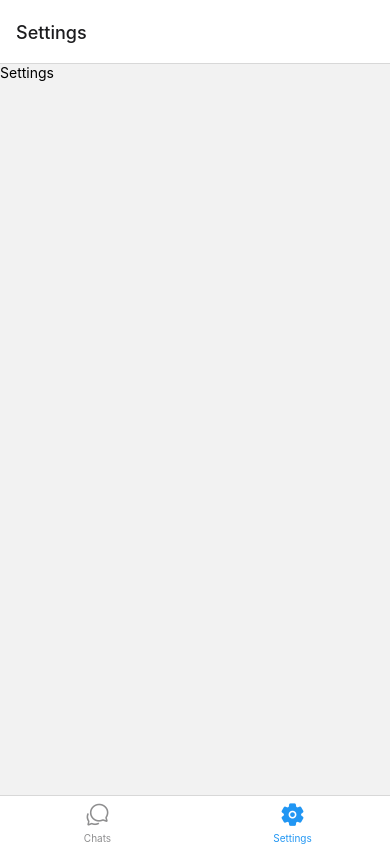
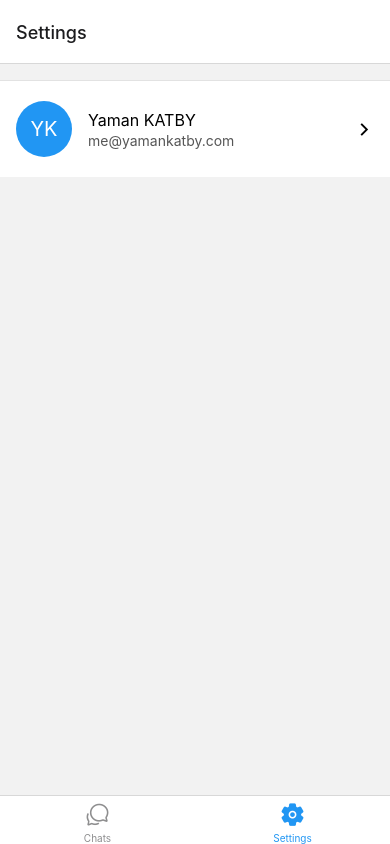
Before and after one commit to mehmetenfa/basic-chate-app, a React Native app: screen /Settings in a window 390 px wide. Built offline with nearby package versions, Linux system fonts and the light colour scheme.

Commit message:
border color add config folder

```diff
--- a/components/ContactRow.js
+++ b/components/ContactRow.js
@@ -3,9 +3,9 @@ import { Text, StyleSheet, TouchableOpacity, View } from "react-native";
 import { Ionicons } from "@expo/vector-icons";
 import {colors} from '../config/constants'
 
-const ContactRow = ({ name, subtitle, onPress }) => {
+const ContactRow = ({ name, subtitle, onPress, style }) => {
   return (
-    <TouchableOpacity style={styles.row} onPress={onPress}>
+    <TouchableOpacity style={[styles.row, style]} onPress={onPress}>
       <View style={styles.avatar}>
         <Text style={styles.avatarLabel}>
           {name
--- a/components/Separator.js
+++ b/components/Separator.js
@@ -1,5 +1,6 @@
 import React from "react";
-import { Text, View, StyleSheet } from "react-native";
+import { View, StyleSheet } from "react-native";
+import { colors } from '../config/constants'
 
 const Separator = () => {
   return <View style={styles.separator} />;
@@ -8,7 +9,7 @@ const Separator = () => {
 const styles = StyleSheet.create({
   separator: {
     height: StyleSheet.hairlineWidth,
-    backgroundColor: "#E2E2E2",
+    backgroundColor: colors.border,
     marginStart: 88,
   },
 });
--- a/config/constants.js
+++ b/config/constants.js
@@ -1,3 +1,4 @@
 export const colors = {
-    primary: '#2196f3'
+    primary: '#2196f3',
+    border: '#E2E2E2',
 }
--- a/screens/Settings.js
+++ b/screens/Settings.js
@@ -1,10 +1,27 @@
-import React from 'react'
-import {Text} from 'react-native'
+import React from "react";
+import { Text, View, StyleSheet } from "react-native";
+import ContactRow from "../components/ContactRow";
+import { colors } from "../config/constants";
 
 const Settings = () => {
   return (
-    <Text>Settings</Text>
-  )
-}
+    <View>
+      <ContactRow
+        name="Yaman KATBY"
+        subtitle="me@yamankatby.com"
+        style={styles.contactRow}
+       />
+    </View>
+  );
+};
+
+const styles = StyleSheet.create({
+    contactRow: {
+        backgroundColor: 'white',
+        marginTop: 16,
+        borderTopWidth: StyleSheet.hairlineWidth,
+        borderColor: colors.border,
+    }
+})
 
 export default Settings;
```
